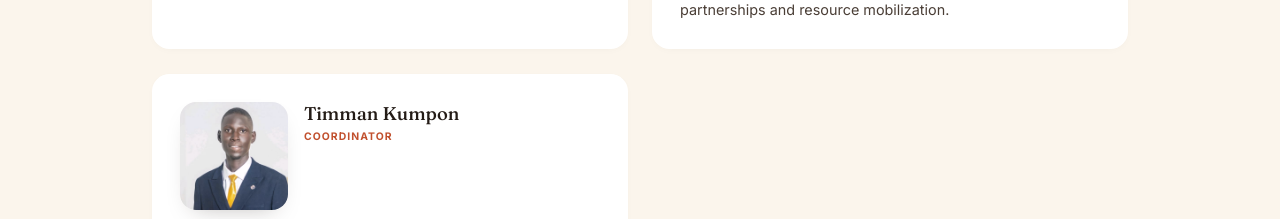
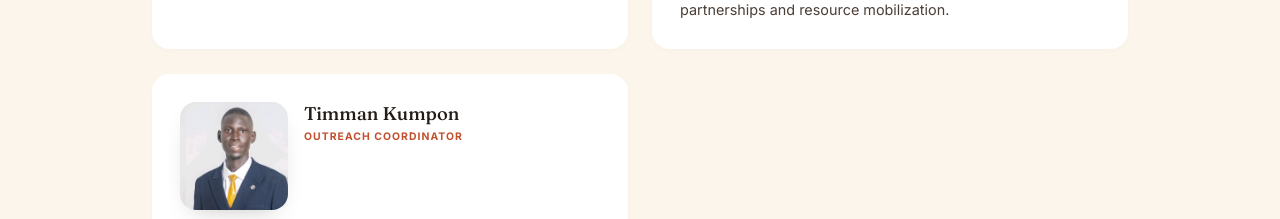
Before and after one commit to Aritesoma/osinman_website, a React (Vite) app: page /team in a window 1280 px wide. Shown: the part 4540-4759 px from the top of the page. Built offline with nearby package versions, Linux system fonts and the light colour scheme.

Commit message:
text update

```diff
--- a/src/pages/TeamPage.jsx
+++ b/src/pages/TeamPage.jsx
@@ -219,7 +219,7 @@ const LOC_MEMBERS = [
   },
     {
     name: "Timman Kumpon",
-    role: "Coordinator",
+    role: "Outreach Coordinator",
     location: "Langtang North Plateau State",
     photo: "/images/timman.jpg",
     bio: "Mr. Timman Kumpon is a coordinator from Langtang North, Plateau State, and an active member of the Osinman Foundation. As part of the team, he contributes to youth engagement, leadership development, and initiatives that promote education, community participation, and opportunities for young people.",
```
